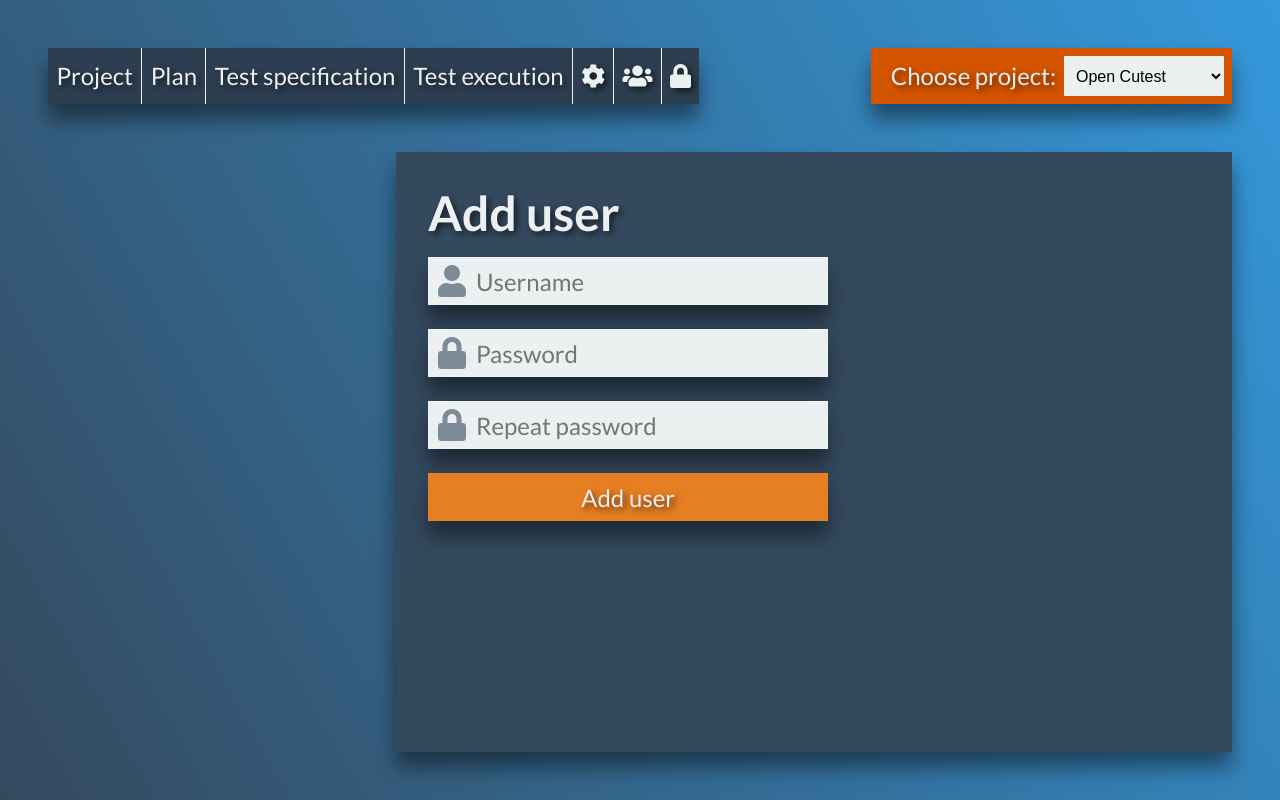
After one commit to MuFFes/WdPAI, a PHP site: template public/views/users/add.php in a window 1280 px wide. The commit adds this page. Run offline with PHP 8.4, Linux system fonts and the light colour scheme; the template is opened without the code that fills it, so the values that code supplies are empty; a stand-in replaces the project's code that opens the database connection; some libraries are stand-ins or nearby versions.

Commit message:
Added user registration

```diff
--- a/public/css/style.css
+++ b/public/css/style.css
@@ -29,12 +29,14 @@
     background: none;
     border: none;
     text-decoration: none;
+    outline: none;
+
 }
 
 html{
     width: 100vw;
     height: 100vh;
-    background: linear-gradient(241deg, var(--color-peterriver) 0%, var(--color-wetasphalt) 100%);
+    background: linear-gradient(241deg, var(--color-peterriver) 0%, var(--color-wetasphalt) 100%) fixed;
 }
 
 .login {
@@ -92,6 +94,7 @@ html{
     font: 2em Lato, sans-serif;
     color: var(--color-clouds);
     flex-grow: 1;
+    outline: none;
 }
 
 .login__message {
@@ -106,18 +109,6 @@ html{
     padding: .5rem;
 }
 
-.message--error {
-    visibility: visible;
-    background: linear-gradient(90deg, var(--color-pomegranate) 0%, var(--color-alizarin) 100%);
-    text-shadow: var(--text-shadow);
-}
-
-.message--success {
-    visibility: visible;
-    background: linear-gradient(270deg, var( --color-emerland) 0%, var(--color-nephritis) 100%);
-    text-shadow: var(--text-shadow);
-}
-
 .login__button {
     width: 500px;
     height: 4rem;
@@ -126,6 +117,7 @@ html{
     text-shadow: var(--text-shadow);
     background: linear-gradient(0deg, var(--color-pumpkin) 0%, var(--color-sunflower) 100%);
     box-shadow: var(--box-shadow);
+    cursor: pointer;
 }
 
 .text--orange {
@@ -210,12 +202,6 @@ html{
     min-width: 10rem;
 }
 
-.content {
-    grid-area: 2 / 2 / 3 / 3;
-    background: var(--color-wetasphalt);
-    box-shadow: var(--box-shadow);
-}
-
 .navigation {
     grid-area: 2 / 1 / 3 / 2;
     display: flex;
@@ -234,6 +220,10 @@ html{
     margin-bottom: 1.5rem;
 }
 
+.navigation__button:hover {
+    background: var(--color-alizarin) !important;
+}
+
 .navigation__button>i {
     align-items: center;
     justify-content: center;
@@ -243,6 +233,89 @@ html{
     margin-right: 1em;
     background: rgba(0, 0, 0, .5);
     color: var(--color-clouds);
+}
+
+.content {
+    grid-area: 2 / 2 / 3 / 3;
+    background: var(--color-wetasphalt);
+    box-shadow: var(--box-shadow);
+    display: flex;
+    flex-direction: column;
+    color: var(--color-clouds);
+    padding: 2rem;
+}
+
+.content__title {
+    font: 3em Lato, sans-serif;
+    font-weight: bold;
+    text-shadow: var(--text-shadow);
+    margin-bottom: 2vh;
+}
+
+.register__form {
+    display: flex;
+    flex-direction: column;
+}
+
+.register__input {
+    display: flex;
+    background: var(--color-clouds);
+    width: 400px;
+    height: 3rem;
+    margin: 0 0 3vh;
+    box-shadow: var(--box-shadow);
+}
+
+.register__input>i {
+    align-items: center;
+    justify-content: center;
+    display: flex;
+    width: 3rem;
+    height: 3rem;
+    color: var(--color-wetasphalt);
+    opacity: .6;
+}
+
+.register__input>input {
+    font: 1.5em Lato, sans-serif;
+    color: var(--color-wetasphalt);
+    flex-grow: 1;
+    outline: none;
+}
+
+.register__message {
+    font: 1em Lato, sans-serif;
+    visibility: hidden;
+    width: calc(400px - 1rem);
+    height: 1.5rem;
+    line-height: 1.5rem;
+    box-shadow: var(--box-shadow);
+    color: var(--color-clouds);
+    padding: .5rem;
+}
+
+.register__button {
+    width: 400px;
+    height: 3rem;
+    font: 1.5em Lato, sans-serif;
+    margin: 0 0 3vh;
+    color: var(--color-clouds);
+    text-shadow: var(--text-shadow);
+    background: var(--color-carrot);
+    box-shadow: var(--box-shadow);
+    cursor: pointer;
+}
+
+.message--error {
+    visibility: visible;
+    background: linear-gradient(90deg, var(--color-pomegranate) 0%, var(--color-alizarin) 100%);
+    text-shadow: var(--text-shadow);
+}
+
+.message--success {
+    visibility: visible;
+    background: linear-gradient(270deg, var( --color-emerland) 0%, var(--color-nephritis) 100%);
+    text-shadow: var(--text-shadow);
 }
 
 @media only screen and (max-device-width: 600px) {
--- a/public/views/login.php
+++ b/public/views/login.php
@@ -13,7 +13,7 @@
             cu<span class="text--orange">test</span>
         </section>
     </header>
-    <form class="login__form" action="login" method="POST">
+    <form class="login__form" action="/login" method="POST">
         <div class="login__message <?php if(isset($viewData["message-class"])) { echo $viewData["message-class"]; } ?>">
             <?php if(isset($viewData["login-message"])) { echo $viewData["login-message"]; } ?>
         </div>
--- a/public/views/partials/navbar.php
+++ b/public/views/partials/navbar.php
@@ -11,7 +11,10 @@
         <a class="navbar__text" data-name="test-specification" href="">Test specification</a>
         <a class="navbar__text" data-name="test-execution"     href="">Test execution</a>
         <a class="navbar__icon" data-name="settings"   href=""><i class="fas fa-cog"></i></a>
-        <a class="navbar__icon" data-name="users"      href="/users/"><i class="fas fa-users"></i></a>
+        <?php
+            if (Authenticator::checkPermission("user-mgmt"))
+                echo '<a class="navbar__icon" data-name="users" href="/users/"><i class="fas fa-users"></i></a>';
+        ?>
         <a class="navbar__icon" data-name="logout"     href="/logout"><i class="fas fa-lock"></i></a>
     </div>
 </nav>
--- /dev/null
+++ b/public/views/users/add.php
@@ -0,0 +1,36 @@
+<!doctype html>
+<html lang="en">
+<head>
+    <?php include(__DIR__."/../partials/links.php"); ?>
+    <script src="/public/scripts/render-navigation.js" defer></script>
+    <meta charset="UTF-8">
+    <title>Project - Open Cutest</title>
+</head>
+<body class="container">
+    <?php include(__DIR__."/../partials/navbar.php"); ?>
+    <?php include(__DIR__."/../partials/navigation.php"); ?>
+    <main class="content">
+        <div class="content__title">
+            Add user
+        </div>
+        <form class="register__form" action="/users/add" method="POST">
+            <div class="register__input">
+                <i class="fas fa-user fa-2x"></i>
+                <input type="text" name="login" placeholder="Username">
+            </div>
+            <div class="register__input">
+                <i class="fas fa-lock fa-2x"></i>
+                <input type="password" name="password" placeholder="Password">
+            </div>
+            <div class="register__input">
+                <i class="fas fa-lock fa-2x"></i>
+                <input type="password-repeat" name="password-repeat" placeholder="Repeat password">
+            </div>
+            <button class="register__button">Add user</button>
+            <div class="register__message <?php if(isset($viewData["message-class"])) { echo $viewData["message-class"]; } ?>">
+                <?php if(isset($viewData["register-message"])) { echo $viewData["register-message"]; } ?>
+            </div>
+        </form>
+    </main>
+</body>
+</html>
--- a/src/controllers/DefaultController.php
+++ b/src/controllers/DefaultController.php
@@ -25,9 +25,6 @@ class DefaultController extends AppController {
         // Truncate to max 56 characters - bcrypt max is 72 -> 16 for pepper, max 56 for password itself
         $password = mb_strimwidth($password, 0, 56);
 
-        // TODO: Creating password:
-        // $password = password_hash($_POST["password"].PASSWORD_PEPPER, PASSWORD_DEFAULT);
-
         $user = $userRepository->getUser($login);
         if (!$user || !password_verify($password.PASSWORD_PEPPER, $user->getPassword())) {
             $viewData = array();
--- a/src/controllers/ProjectController.php
+++ b/src/controllers/ProjectController.php
@@ -15,9 +15,8 @@ class ProjectController extends AppController {
 
     public function project() {
         if (!Authenticator::checkPermission("project-mgmt"))
-            return $this->redirect("login");
+            return $this->redirect("users/");
 
         return $this->render("project");
     }
-
 }
--- a/src/controllers/UsersController.php
+++ b/src/controllers/UsersController.php
@@ -15,6 +15,9 @@ class UsersController extends AppController {
     }
 
     public function getNavigation() {
+        if (!Authenticator::checkPermission("user-mgmt"))
+            return $this->redirect("login");
+
         $navigation = array();
         $navigation[] = array("Add user", "/users/add", "fa-user-plus");
         $navigation[] = array("Manage users", "/users/manage", "fa-users-cog");
@@ -27,18 +30,41 @@ class UsersController extends AppController {
 
     public function add() {
         if (!Authenticator::checkPermission("user-mgmt"))
-            return $this->redirect("project");
+            return $this->redirect("login");
 
         if (self::isGet())
-            return $this->render("users");
+            return $this->render("users/add");
 
+        $userRepository = new UserRepository();
+        $login          = $_POST["login"];
+        $password       = $_POST["password"];
+        $passwordRepeat = $_POST["password-repeat"];
 
-        $login    = $_POST["login"];
-        $password = $_POST["password"];
+        $viewData = array();
+        $viewData["message-class"] = "message--error";
+
+        if ($password != $passwordRepeat) {
+            $viewData["register-message"] = "Passwords does not match!";
+            return $this->render("/users/add", $viewData);
+        }
+
+        if ($userRepository->getUser($login)) {
+            $viewData["register-message"] = "User with this login aleady exists!";
+            return $this->render("/users/add", $viewData);
+        }
+
         // Truncate to max 56 characters - bcrypt max is 72 -> 16 for pepper, max 56 for password itself
         $password = mb_strimwidth($password, 0, 56);
         $password = password_hash($password.PASSWORD_PEPPER, PASSWORD_DEFAULT);
+
+        $result = $userRepository->addUser($login, $password);
+        if (!$result) {
+            $viewData["register-message"] = "Error adding user!";
+            return $this->render("/users/add", $viewData);
+        }
+
+        $viewData["register-message"] = "User added successfully!";
+        $viewData["message-class"] = "message--success";
+        return $this->render("/users/add", $viewData);
     }
-
-
 }
--- a/src/repository/UserRepository.php
+++ b/src/repository/UserRepository.php
@@ -4,6 +4,7 @@ require_once "Repository.php";
 require_once __DIR__."/../models/User.php";
 
 class UserRepository extends Repository {
+
     public function getUser(string $login) {
         $statement = $this->database->connect()->prepare('
             SELECT * FROM public."User" WHERE login = :login;
@@ -13,4 +14,14 @@ class UserRepository extends Repository {
 
         return $statement->fetchObject(User::class);
     }
+
+    public function addUser(string $login, string $password): bool {
+        $statement = $this->database->connect()->prepare('
+            INSERT INTO public."User" ("login", "password") VALUES(:login, :password);
+        ');
+        $statement->bindParam(":login", $login, PDO::PARAM_STR);
+        $statement->bindParam(":password", $password, PDO::PARAM_STR);
+
+        return $statement->execute();
+    }
 }
```
Also changed, not shown: public/views/users.php (deleted, +0 -16 lines).
